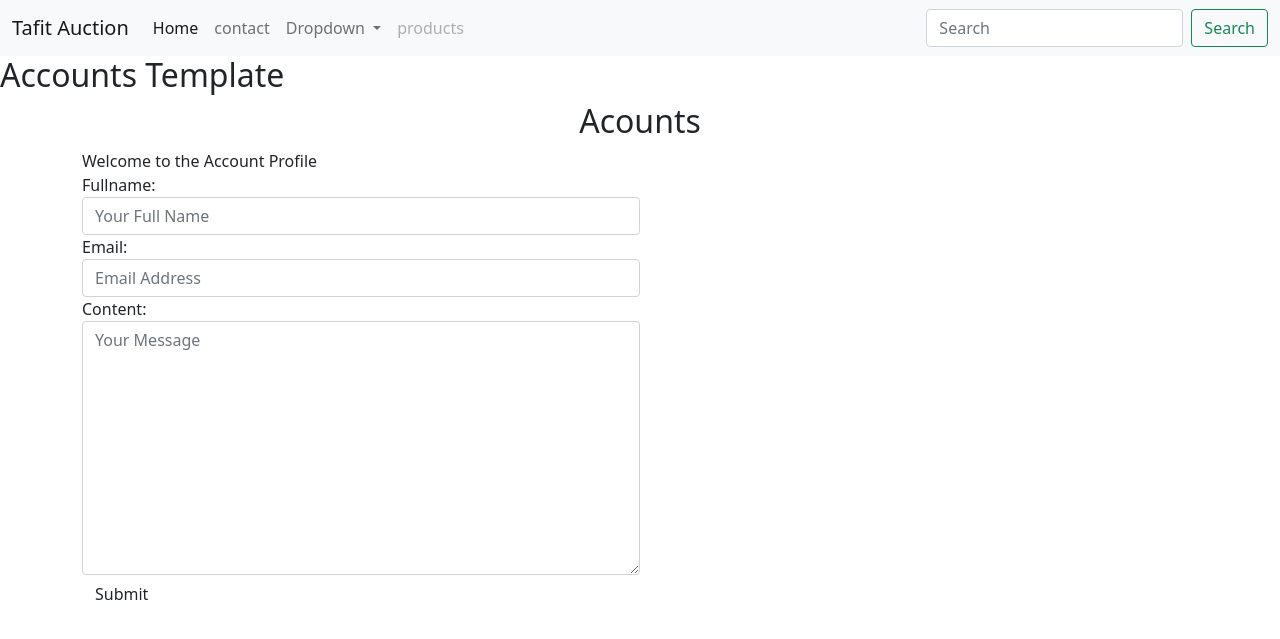
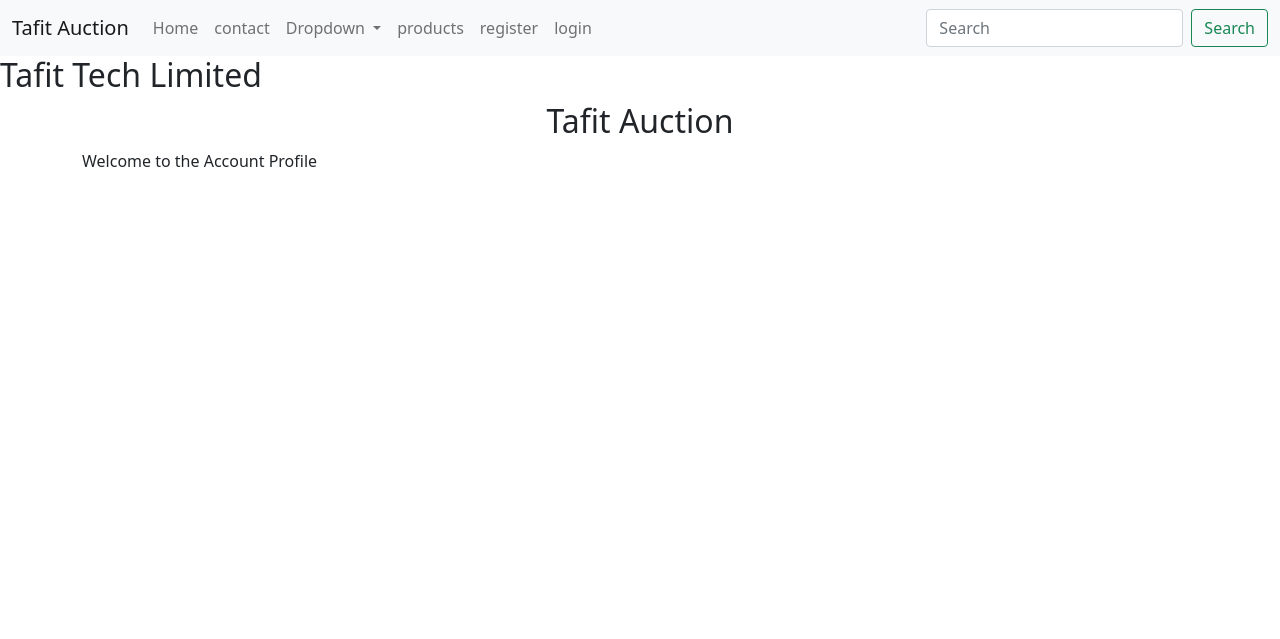
Before and after one commit to tafittech/Tafittechltd, a Django app: page / in a window 1280 px wide. Shown: the top 639 px of the page. Run offline with Django 4.2, Linux system fonts and the light colour scheme.

Commit message:
navbar editing good

```diff
--- a/accounts/templates/accounts/accounts.html
+++ b/accounts/templates/accounts/accounts.html
@@ -3,7 +3,7 @@
 
 {%   block content %}
 
-<h2>Accounts Template</h2>
+<h2>Tafit Tech Limited</h2>
 
 <div class="text-center">
     <h2>{{ title }}</h2>
@@ -12,12 +12,7 @@
     <div class="row">
       <div class="col">
         {{ content }}
-        <div class="col-sm-6 col-12">
-          <form method="post"> {% csrf_token %}
-            {{ form }}
-            <button type="submit" class="btn btn-default">Submit</button>
-            </form>
-        </div>
+
       </div>
     </div>
   </div>
--- a/accounts/urls.py
+++ b/accounts/urls.py
@@ -1,12 +1,12 @@
 from django.urls import path
 
 
-from .views import home_page ,account , accounts, login_page, register_page
+from .views import home_page ,account , accounts, login_page, register_page,contact_form
 
 urlpatterns =[
 #path('response/', home_page),
 path('',accounts, name='home'),
 path('login/',login_page, name='login'),
 path('register/', register_page, name='register'),
-path('accounts/<str:pk>', account, name='account'),
+path('contact/', contact_form, name='contact'),
 ]
--- a/accounts/views.py
+++ b/accounts/views.py
@@ -11,6 +11,14 @@ def home_page(requedt):
     return HttpResponse("HELLO WORLD THE AUCTION WILL BE THE BEST!")
 
 def accounts(request):
+    context={
+        "title":"Tafit Auction ",
+        "content":"Welcome to the Account Profile ",
+    }
+    return render(request, 'accounts/accounts.html', context)
+
+
+def contact_form(request):
     contact_form = ContactForm(request.POST or None)
     context={
         "title":"Acounts",
@@ -24,7 +32,7 @@ def accounts(request):
     #    print(request.POST.get('fullname'))
     #    print(request.POST.get('email'))
     #    print(request.POST.get('content'))
-    return render(request, 'accounts/accounts.html', context)
+    return render(request, 'auth/contact.html', context)
 
 def login_page(request):
     form = LoginForm(request.POST or None)
--- a/products/models.py
+++ b/products/models.py
@@ -56,7 +56,7 @@ class Product(models.Model):
 
 
     def get_absolute_url(self):
-        return reverse("products:list", kwargs={ "slug":self.slug})
+        return reverse("products:detail", kwargs={ "slug":self.slug})
 
     def __str__(self):
         return self.title
--- a/products/templates/products/snippets/card.html
+++ b/products/templates/products/snippets/card.html
@@ -5,6 +5,7 @@
     <div class="card-body">
       <h5 class="card-title">{{ instance.title }}</h5>
       <p class="card-text">{{ instance.description }}</p>
-      <a href="{{ url 'list' }}" class="btn btn-primary">View</a>
+      <p class="card-text">{{ instance.price }}</p>
+      <a href="{% url 'list' %}" class="btn btn-primary">View</a>
     </div>
   </div>
--- a/products/urls.py
+++ b/products/urls.py
@@ -6,7 +6,7 @@ from .views import product_page, product_detail, featured_detail, featured_produ
 
 urlpatterns =[
     path('products/', product_page, name='list'),
-    path('products/<str:slug>', product_detail, name='detail'),
+    path('products/<slug>', product_detail, name='detail'),
     path('featured/', featured_product,name='featured'),
     path('featured/<str:slug>',featured_detail,name='f_detail'),
 
--- /dev/null
+++ b/templates/auth/contact.html
@@ -0,0 +1,6 @@
+<div class="col-sm-6 col-12">
+    <form method="post"> {% csrf_token %}
+      {{ form }}
+      <button type="submit" class="btn btn-default">Submit</button>
+      </form>
+  </div>
--- a/templates/navbar.html
+++ b/templates/navbar.html
@@ -1,3 +1,17 @@
+{% url 'home' as home_url %}
+{% url 'list' as products %}
+{% url 'login' as log_in%}
+{% url 'contact' as contact_form %}
+{% url 'register' as register %}
+
+
+
+
+
+
+
+
+
 <nav class="navbar navbar-expand-lg navbar-light bg-light">
     <div class="container-fluid">
       <a class="navbar-brand" href="#">{% if brand_name %}{{brand_name}} {% else %}Tafit Auction{% endif %}</a>
@@ -6,11 +20,11 @@
       </button>
       <div class="collapse navbar-collapse" id="navbarSupportedContent">
         <ul class="navbar-nav me-auto mb-2 mb-lg-0">
-          <li class="nav-item">
-            <a class="nav-link active" aria-current="page" href="{% url 'home'%}">Home</a>
+          <li class="nav-item {%if request.path == home_url%}active{%endif%}">
+            <a class="nav-link" aria-current="page" href="{{home_url}}">Home</a>
           </li>
           <li class="nav-item">
-            <a class="nav-link" href="#">contact</a>
+            <a class="nav-link" href="{{contact_form}}">contact</a>
           </li>
           <li class="nav-item dropdown">
             <a class="nav-link dropdown-toggle" href="#" id="navbarDropdown" role="button" data-bs-toggle="dropdown" aria-expanded="false">
@@ -23,9 +37,21 @@
               <li><a class="dropdown-item" href="#">Something else here</a></li>
             </ul>
           </li>
+          <li class="nav-item{% if request.path == products %}active{% endif %}">
+            <a class="nav-link" href="{{products}}" tabindex="-1" aria-disabled="true">products</a>
+          </li>
+          {% if request.user.is_authenticated %}
           <li class="nav-item">
-            <a class="nav-link disabled" href="#" tabindex="-1" aria-disabled="true">products</a>
+            <a class="nav-link" href="{{log_in}}">logout</a>
           </li>
+          {% else%}
+          <li class="nav-item">
+            <a class="nav-link" href="{{register}}">register</a>
+          </li>
+          <li class="nav-item">
+            <a class="nav-link" href="{{log_in}}">login</a>
+          </li>
+          {% endif %}
         </ul>
         <form class="d-flex">
           <input class="form-control me-2" type="search" placeholder="Search" aria-label="Search">
```
Also changed, not shown: db.sqlite3.
